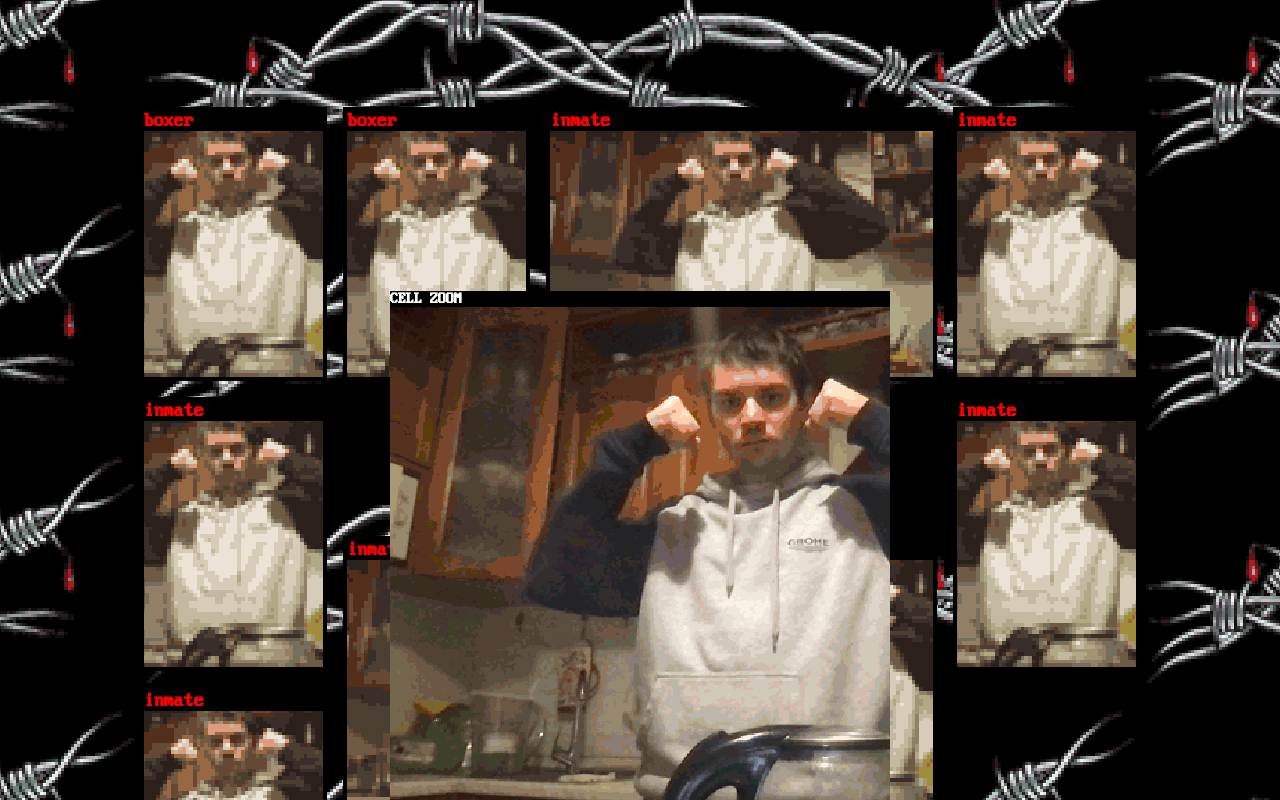
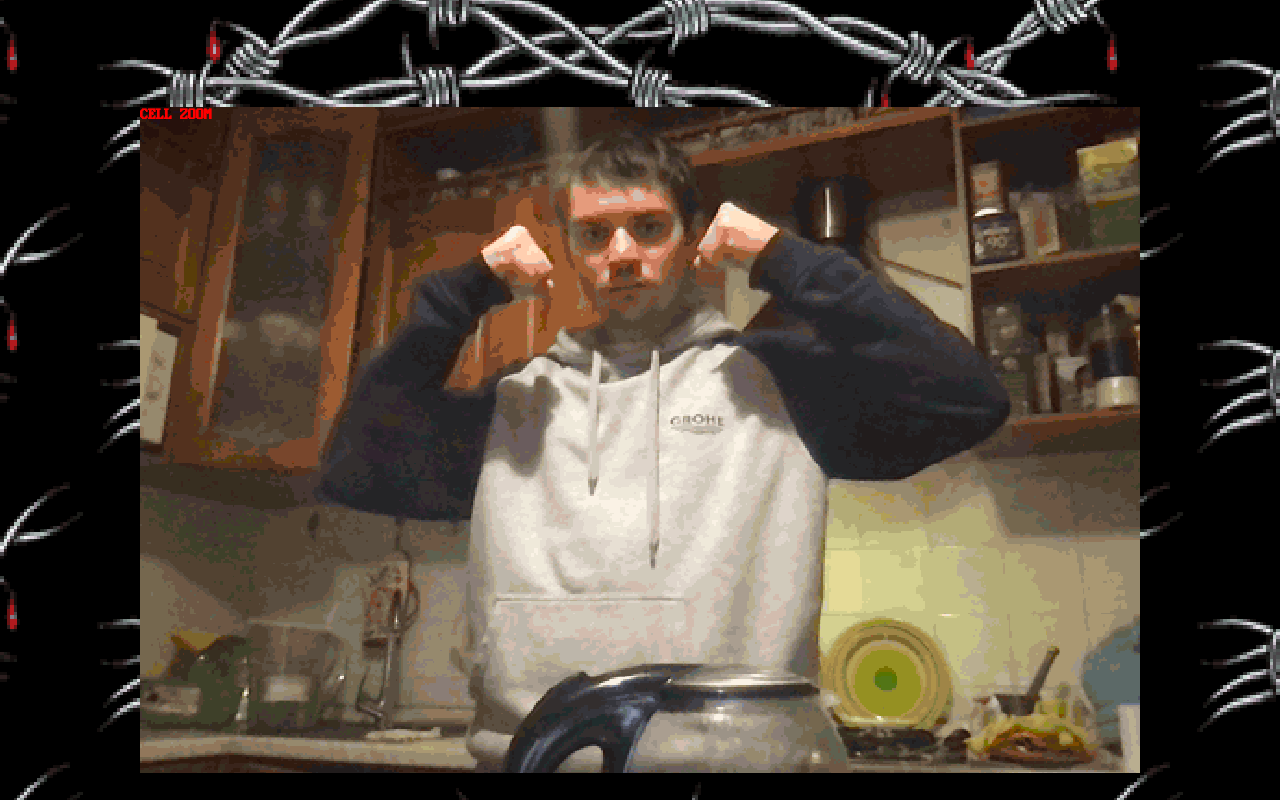
Before and after one commit to shmen-shmen/digital-prison, a React (Create React App) app: page / in a window 1280 px wide. Both pictures are taken after a click on the element "boxer". Shown: the top 800 px of the page. Built offline with nearby package versions, Linux system fonts and the light colour scheme.

Commit message:
Tried bunch of things. General cleanup/refactor

```diff
--- a/src/App.css
+++ b/src/App.css
@@ -2,7 +2,8 @@ body {
 	background-color: rgb(0, 0, 66);
 	background-color: rgb(24, 0, 0);
 	background-image: url(../public/assets/images/barbed-wire-size-35-lotsofblood.gif);
-	background-size: 1000px;
+	/* background-color: white; */
+	background-size: 1100px;
 	background-position: center 200px;
 	width: 1000px;
 	margin: 6.66rem auto 0 auto;
@@ -15,54 +16,62 @@ body {
 .Cellz {
 	position: relative;
 	color: red;
-	height: calc(100vh - 6.66rem * 2);
-	min-height: 1000px;
+	/* background-color: white; */
 	display: grid;
-	gap: 1rem;
-	grid-template-columns: repeat(5, 1fr);
+	gap: 2rem;
+	grid-template-columns: repeat(4, 1fr);
+	grid-auto-rows: 200px;
+	height: 666px;
 }
+
 .grid-cell {
 	position: relative;
-	background-image: url(../public/assets/images/boxer-col-16-dith-0-size-10.jpg);
 	background-size: cover;
-	background-position: center;
+	background-position: center 0;
+	background-repeat: no-repeat;
 	color: black;
-	grid-row: span 2;
-	/* box-shadow: 10px 10px rgb(0, 0, 0); */
-	border: 0.25rem solid rgb(0, 0, 0);
+	border: 5px solid black;
 }
 
 .grid-cell h3 {
-	/* margin-top: 100%; */
 	background-color: black;
 	color: red;
 	font-size: 1.25rem;
 }
 
-.grid-cell::before {
+.func-cell::after {
+	position: absolute;
+	z-index: 100;
+	width: calc(100%);
+	height: calc(100%);
+	left: -5px;
+	top: -5px;
+	border: 5px solid transparent;
+	border: 5px solid red;
+	z-index: 10000;
+	content: "";
+}
+
+.grid-cell:hover:before {
 	position: absolute;
 	z-index: -10;
 	width: 100%;
 	height: 100%;
-	top: 15px;
-	left: 15px;
+	top: 12px;
+	left: 12px;
 	color: red;
-	/* background-image: url(../public/assets/images/dots-red.png); */
+	background-image: url(../public/assets/images/dots-red.png);
 	background-size: 12px;
 	background-position: bottom right;
 	content: "";
-}
-.grid-cell:hover::before {
-	/* background-image: url(../public/assets/images/dots-green.png); */
-	background-image: url(../public/assets/images/dots-red.png);
 }
 
 .AMF {
 	background-image: none;
 	background-color: rgb(0, 0, 66);
 	background-color: transparent;
-	grid-column: span 3;
-	grid-row: span 1;
+	grid-row: 2;
+	grid-column: 2 / 4;
 	border: none;
 }
 .AMF::before {
@@ -75,11 +84,3 @@ body {
 	bottom: 0;
 	left: 20%;
 }
-
-.grid-col-span-2 {
-	grid-column: span 2;
-}
-
-#inmate-1 {
-	background-color: aqua;
-}
--- a/src/App.js
+++ b/src/App.js
@@ -14,73 +14,59 @@ function App() {
 
 const Cellz = (props) => {
 	const [showFG, setShowFG] = useState(false);
-	if (showFG) {
-		document.body.style.overflow = "hidden";
-	} else {
-		document.body.style.overflow = "auto";
-	}
+	const [inmateFg, setInmateFg] = useState({});
+	// if (showFG) {
+	// 	document.body.style.overflow = "hidden";
+	// } else {
+	// 	document.body.style.overflow = "auto";
+	// }
 	return (
 		<section className="Cellz">
-			<Cell n={"1"} showFG={showFG} setShowFG={setShowFG}></Cell>
-			<Cell n={"2"} showFG={showFG} setShowFG={setShowFG}></Cell>
-			<div className="grid-cell grid-col-span-2">
-				<h3>inmate</h3>
-			</div>
-			<div className="grid-cell">
-				<h3>inmate</h3>
-			</div>
-			<div className="grid-cell ">
-				<h3>inmate</h3>
-			</div>
+			{inmates.map((inmate) => {
+				const key = Math.random().toString().slice(2);
+				return (
+					<Cell
+						key={key}
+						inmate={inmate}
+						showFG={showFG}
+						setShowFG={setShowFG}
+						inmateFg={inmateFg}
+						setInmateFg={setInmateFg}
+					></Cell>
+				);
+			})}
 			<div className="grid-cell AMF">
 				<h1>DIGITAL PRISON</h1>
 			</div>
-			<div className="grid-cell">
-				<h3>inmate</h3>
-			</div>
-			<div className="grid-cell grid-col-span-2">
-				<h3>inmate</h3>
-			</div>
-			<Cell n={"1"} showFG={showFG} setShowFG={setShowFG}></Cell>
-			<div className="grid-cell">
-				<h3>inmate</h3>
-			</div>
-			<div className="grid-cell grid-col-span-2">
-				<h3>inmate</h3>
-			</div>
-			{showFG ? <CellZoom showFG={showFG} setShowFG={setShowFG} /> : null}
-			{showFG ? <CellZoom showFG={showFG} setShowFG={setShowFG} /> : null}
+			{showFG ? (
+				<CellZoom
+					inmate={inmateFg}
+					setInmateFg={setInmateFg}
+					showFG={showFG}
+					setShowFG={setShowFG}
+				/>
+			) : null}
 		</section>
 	);
 };
 
 const Cell = (props) => {
-	const { name, smallImg, largeImg } = inmates.inmate1;
-	const [cellSize, setCellSize] = useState("");
-	const [image, setImage] = useState(smallImg);
-	const [spanNum, setspanNum] = useState("2");
+	const { name, smallImg, aspect } = props.inmate;
+	const { showFG, setShowFG, inmateFg, setInmateFg } = props;
+	// const [largeCell, setLargeCell] = useState("");
+	// const [cellSize, setCellSize] = useState("");
+	// const [image, setImage] = useState(smallImg);
+	// const [position, setPosition] = useState("relative");
 
 	const cellHandler = (e) => {
 		// VAR-1 SMALL WINODW EXPANDS:
 		// let { width, height } = e.target.style;
-		// cellSize === "500px" ? setCellSize("") : setCellSize("500px");
+		// cellSize === "" ? setCellSize("666px") : setCellSize("");
+		// position === "relative" ? setPosition("absolute") : setPosition("relative");
 		// image === smallImg ? setImage(largeImg) : setImage(smallImg);
-		// image === smallImg ? setspanNum("10") : setspanNum("2");
-
 		// VAR-2 NEW WINODW APPEARS IN FRONT OF EVERYTHING:
-		props.setShowFG(!props.showFG);
-
-		// VAR-3 IDK WHAT THAT IS:
-		// const computedStyle = window.getComputedStyle(e.target);
-		// const copiedStyle = {};
-		// for (const prop in computedStyle) {
-		// 	if (Object.hasOwn(computedStyle, prop)) {
-		// 		const key = computedStyle[prop];
-		// 		const value = computedStyle[key];
-		// 		copiedStyle[key] = value;
-		// 	}
-		// }
-		// console.log(window.getComputedStyle(CellZoom()));
+		setShowFG(!showFG);
+		setInmateFg(props.inmate);
 	};
 
 	return (
@@ -89,10 +75,10 @@ const Cell = (props) => {
 			id={"inmate-" + name}
 			onClick={cellHandler}
 			style={{
-				width: cellSize,
-				height: cellSize,
-				backgroundImage: `url(/assets/images/${image})`,
-				gridRow: `span ${spanNum}`,
+				backgroundImage: `url(/assets/images/${smallImg})`,
+				gridColumn: `span ${aspect}`,
+				// width: `${cellSize}`,
+				// height: `${cellSize}`,
 			}}
 		>
 			<h3>{name}</h3>
@@ -102,33 +88,30 @@ const Cell = (props) => {
 
 let CellZoom = (props) => {
 	console.log("foregroundEl was rendered");
-	const { name, largeImg } = inmates.inmate1;
+	const { showFG, setShowFG, inmate, setInmateFg } = props;
+	const { name, largeImg } = inmate;
 	const hider = () => {
-		props.setShowFG(!props.showFG);
+		setShowFG(!showFG);
+		setInmateFg({});
 	};
 	return (
-		<div
-			className="cellZoom"
-			onClick={hider}
-			style={{
-				position: "absolute",
-				bottom: "calc(50% - 200px)",
-				left: "calc(50% - 250px)",
-				color: "white",
-				backgroundColor: "black",
-			}}
-		>
-			<h1>CELL ZOOM</h1>
+		<>
 			<div
+				className="cellZoom"
+				onClick={hider}
 				style={{
+					position: "absolute",
+					zIndex: "666",
 					backgroundImage: `url(/assets/images/${largeImg})`,
 					backgroundRepeat: "no-repeat",
 					backgroundSize: "cover",
-					width: "500px",
-					height: "500px",
+					width: "100%",
+					height: "100%",
 				}}
-			></div>
-		</div>
+			>
+				<h1>CELL ZOOM</h1>
+			</div>
+		</>
 	);
 };
 
--- a/src/inmates.js
+++ b/src/inmates.js
@@ -1,44 +1,52 @@
-const inmates = {
-	inmate1: {
+const inmates = [
+	{
 		name: "boxer",
 		smallImg: "boxer-col-16-dith-0-size-10.jpg",
 		largeImg: "boxer-col-64-dith-0-size-50.jpg",
+		aspect: "1",
 	},
-	inmate3: {
+	{
 		name: "fucker",
 		smallImg: "boxer-col-16-dith-0-size-10.jpg",
 		largeImg: "boxer-col-64-dith-0-size-50.jpg",
+		aspect: "2",
 	},
-	inmate4: {
+	{
 		name: "fucker",
 		smallImg: "boxer-col-16-dith-0-size-10.jpg",
 		largeImg: "boxer-col-64-dith-0-size-50.jpg",
+		aspect: "1",
 	},
-	inmate5: {
+	{
 		name: "fucker",
 		smallImg: "boxer-col-16-dith-0-size-10.jpg",
 		largeImg: "boxer-col-64-dith-0-size-50.jpg",
+		aspect: "1",
 	},
-	inmate6: {
+	{
 		name: "fucker",
 		smallImg: "boxer-col-16-dith-0-size-10.jpg",
 		largeImg: "boxer-col-64-dith-0-size-50.jpg",
+		aspect: "1",
 	},
-	inmate7: {
+	{
 		name: "fucker",
 		smallImg: "boxer-col-16-dith-0-size-10.jpg",
 		largeImg: "boxer-col-64-dith-0-size-50.jpg",
+		aspect: "1",
 	},
-	inmate8: {
+	{
 		name: "fucker",
 		smallImg: "boxer-col-16-dith-0-size-10.jpg",
 		largeImg: "boxer-col-64-dith-0-size-50.jpg",
+		aspect: "1",
 	},
-	inmate9: {
+	{
 		name: "fucker",
 		smallImg: "boxer-col-16-dith-0-size-10.jpg",
 		largeImg: "boxer-col-64-dith-0-size-50.jpg",
+		aspect: "2",
 	},
-};
+];
 
 export default inmates;
```
Also changed, not shown: public/assets/images/barbed-wire-size-35-crop.gif, 1 other file (tests, documents, lock files or other folders).
